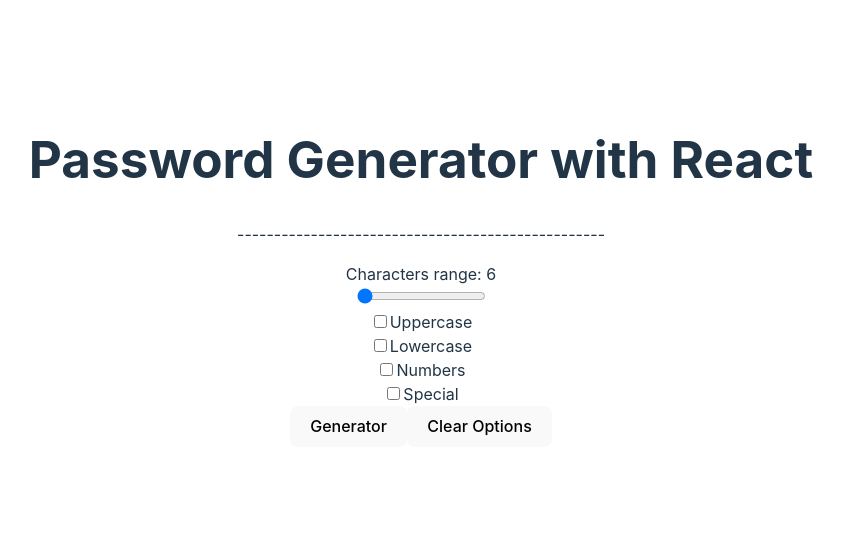
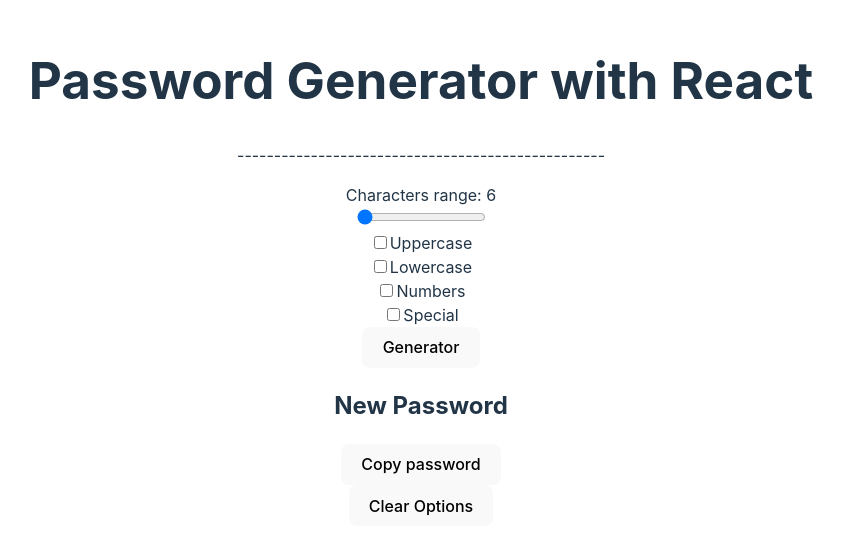
Before and after one commit to PedroBarge/PasswordGenerator, a React (Vite) app: page / in a window 1280 px wide. Shown: the part 128-678 px from the top of the page, without its empty margins (219-1063 px from the left). Built offline with nearby package versions, Linux system fonts and the light colour scheme.

Commit message:
know when a password its generated its shown in a new camp

```diff
--- a/src/App.jsx
+++ b/src/App.jsx
@@ -70,7 +70,9 @@
             // this buttons has the logic for generating the password
             // and should return the generated password to the field on top
           />
-          <Button
+        </div>
+        <div>
+        <Button
             idButton={"clear"}
             onClickButton={cleanOptions}
             nameButton={"Clear Options"}
--- a/src/Componets/Button/ButtonGenrator.jsx
+++ b/src/Componets/Button/ButtonGenrator.jsx
@@ -1,5 +1,6 @@
 /* eslint-disable react/prop-types */
 import { useState, useEffect } from "react";
+import PopUp from "./../PopUp/PopUp.jsx";
 
 const ButtonGenerator = ({
   nameButton,
@@ -45,28 +46,27 @@
     setPassword(newPassword);
   };
 
+  const onConfirm = () => navigator.clipboard.writeText(password);
+
   useEffect(() => {
     console.log(password);
-    if (password !== "") {
-      let yes = confirm(
-        "Password: " +
-          password +
-          "\nPress OK to copy the password\nCancel to redone the password"
-      );
-      if (yes) {
-        const copyPassword = () => {
-          navigator.clipboard.writeText(password);
-          alert("Password Copied!");
-        };
-        copyPassword();
-      }
-    }
   }, [password]);
 
   return (
-    <button id={idButton} onClick={onClickButton}>
-      {nameButton}
-    </button>
+    <>
+      <div>
+        <button id={idButton} onClick={onClickButton}>
+          {nameButton}
+        </button>
+      </div>
+      <div>
+        <PopUp
+          title="New Password"
+          content={password}
+          onConfirm={onConfirm}
+        />
+      </div>
+    </>
   );
 };
 
--- /dev/null
+++ b/src/Componets/PopUp/PopUp.jsx
@@ -0,0 +1,15 @@
+/* eslint-disable react/prop-types */
+
+const PopUp = ({ title, content, onConfirm }) => {
+  return (
+    <div className="popup">
+      <div className="popup-content">
+        <h2>{title}</h2>
+        <p>{content}</p>
+        <button onClick={onConfirm}>Copy password</button>
+      </div>
+    </div>
+  );
+};
+
+export default PopUp;
```
